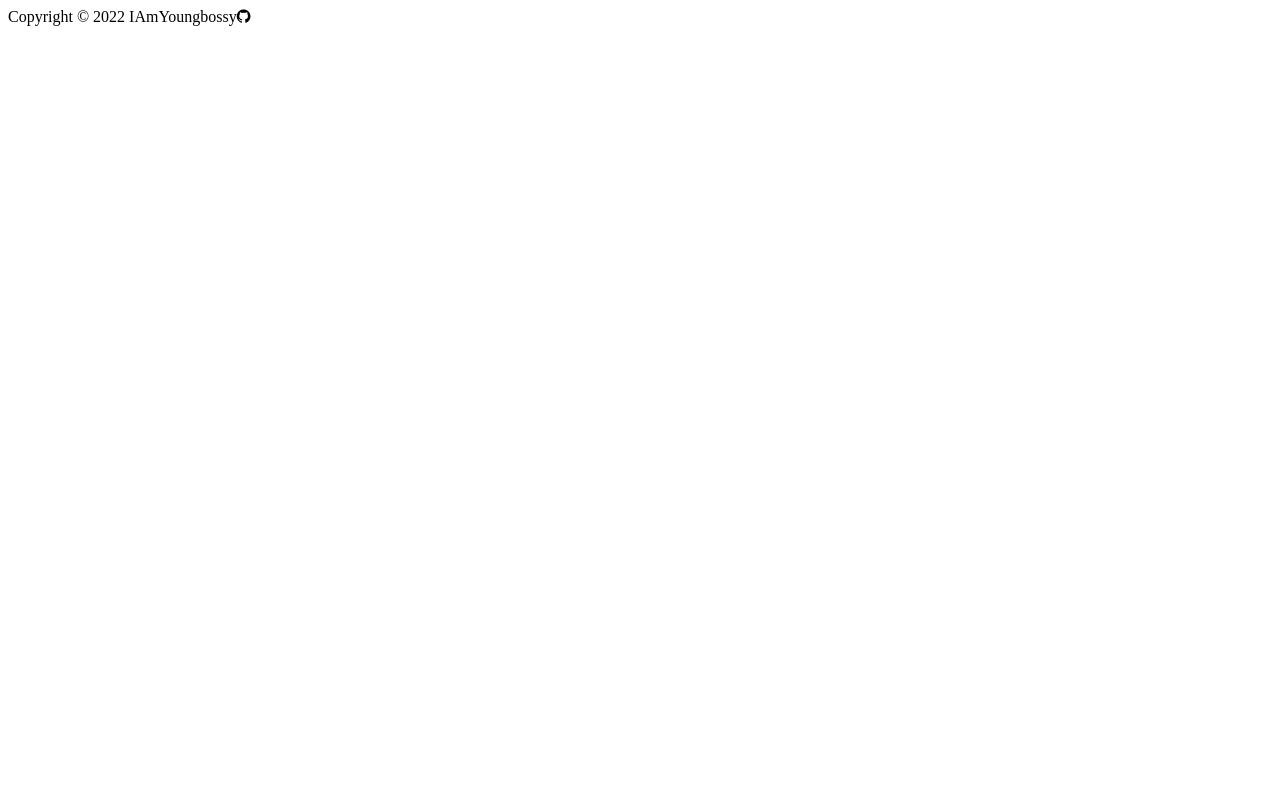
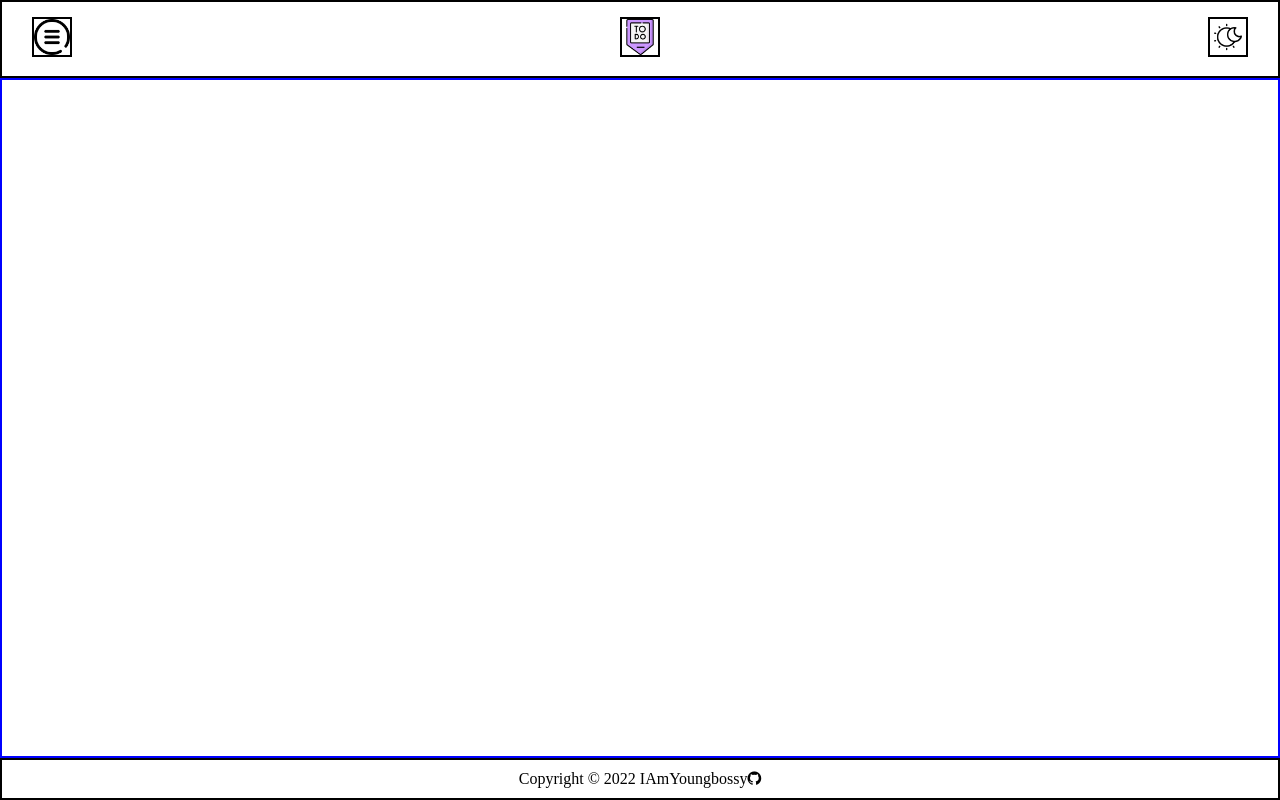
Before and after one commit to IAmYoungbossy/todo-list, a website built with webpack: page dist/index.html in a window 1280 px wide. Built offline with nearby package versions, Linux system fonts and the light colour scheme.

Commit message:
Add header, main and footer divs and append icons to header

```diff
--- a/src/index.js
+++ b/src/index.js
@@ -1,14 +1,19 @@
 import './style.css';
+import Menu from './icons/menuIcon.png';
+import ToDoLogo from './icons/to-do.png';
+import Theme from './icons/theme.png';
 
 function createHeader(){
   const body = document.querySelector('body');
   const header = document.createElement('header');
-  const menuLogo = document.createElement('div');
-  const appLogo = document.createElement('div');
+  const menuIcon = document.createElement('div');
+  const toDoLogo = document.createElement('div');
   const themeToggler = document.createElement('div');
-
-  header.appendChild(menuLogo);
-  header.appendChild(appLogo);
+  menuIcon.classList.add('menuIcon');
+  toDoLogo.classList.add('toDoLogo');
+  themeToggler.classList.add('themeToggler');
+  header.appendChild(menuIcon);
+  header.appendChild(toDoLogo);
   header.appendChild(themeToggler);
   body.appendChild(header);
 }
@@ -42,3 +47,19 @@ function createfooter(){
   gitHubIcon.style.cssText = 'color:black';
 }
 createfooter();
+
+function createHeaderContent(){
+  const menuIcon = document.querySelector('.menuIcon');
+  const toDoLogo = document.querySelector('.toDoLogo');
+  const themeToggler = document.querySelector('.themeToggler');
+  const myMenuIcon = new Image();
+  myMenuIcon.src = Menu;
+  menuIcon.appendChild(myMenuIcon);
+  const myToDoLogo = new Image();
+  myToDoLogo.src = ToDoLogo;
+  toDoLogo.appendChild(myToDoLogo);
+  const myThemeToggler = new Image();
+  myThemeToggler.src = Theme;
+  themeToggler.appendChild(myThemeToggler);
+}
+createHeaderContent();
--- a/src/style.css
+++ b/src/style.css
@@ -1,3 +1,39 @@
+* {
+  margin: 0;
+  padding: 0;
+  box-sizing: border-box;
+}
 body {
-  display: grid;
+  --header-height: min-content;
+  --footer-height: min-content;
+
+  display: flex;
+  flex-direction: column;
+  height: 100vh;
+  position: relative;
+
 }
+header {
+  display: flex;
+  justify-content: space-between;
+  align-items: center;
+  padding: 15px 30px;
+  height: var(--header-height);
+  border: 2px solid black;
+}
+img {
+  border: 2px solid black;
+  width: 40px;
+  height: 40px;
+}
+main {
+  border: 2px solid blue;
+  flex: 1;
+}
+footer {
+  border: 2px solid black;
+  height:var(--footer-height);
+  margin-top: auto;
+  text-align: center;
+  padding: 10px;
+}
```
Also changed, not shown: dist/0acd1590f093bef35e0a.png (added), dist/5dbe9f511aa1920d7eaf.png (added), dist/780183873f97b54f9186.png (added), dist/bundle.js, src/icons/calendar.png (added), src/icons/checklist.png (added), src/icons/menuIcon.png (added), src/icons/next-week.png (added), src/icons/planning.png (added), src/icons/project.png (added), src/icons/theme.png (added), src/icons/to-do.png (added).
